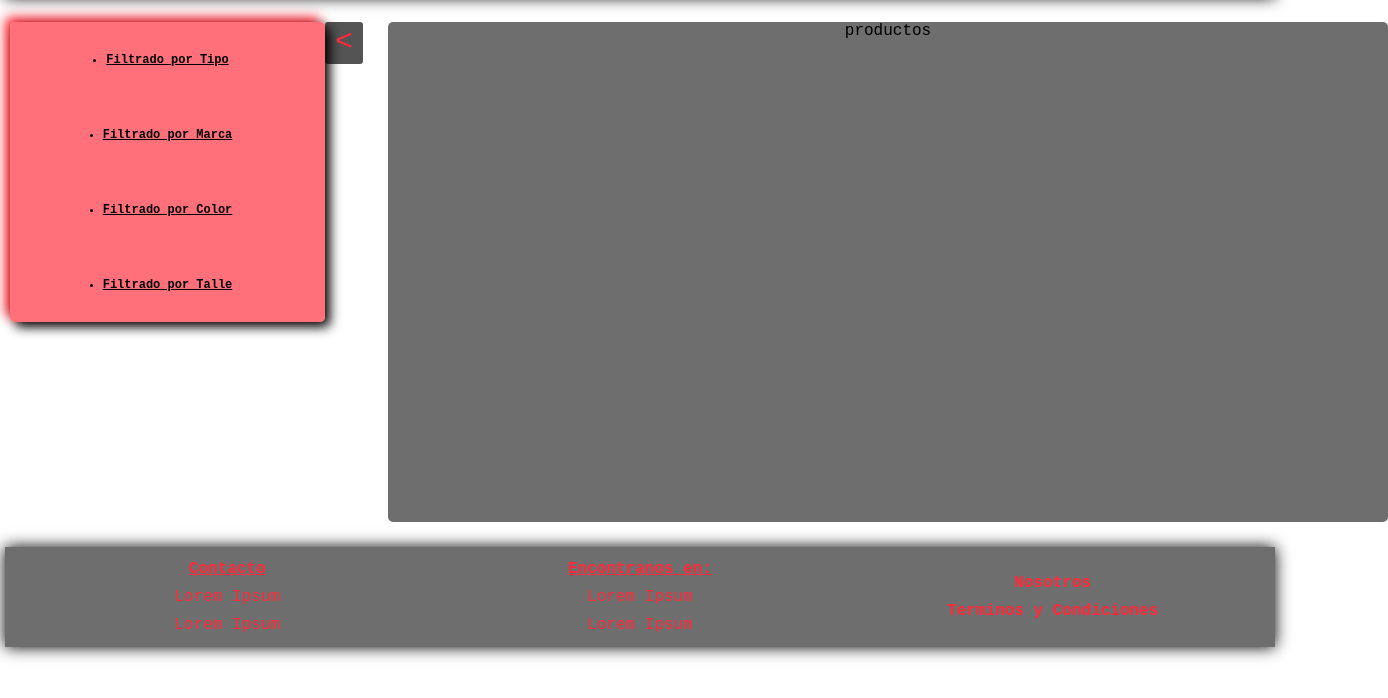
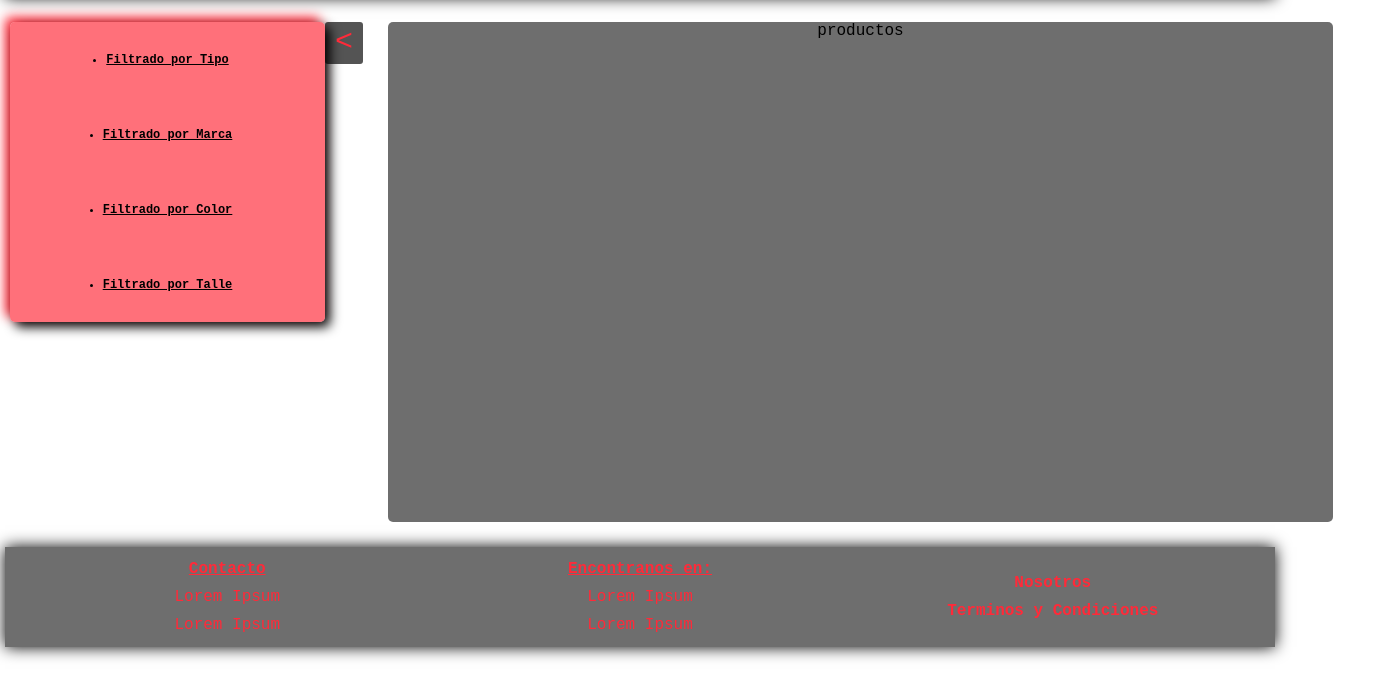
Before and after one commit to matalala/Victor-cavallo, a plain HTML site: page index.html in a window 1280 px wide. Shown: the part 98-796 px from the top of the page, 1388 px wide, since content can reach past the window. Drawn offline with Linux system fonts and the light colour scheme; a web font is replaced by a local one.

Commit message:
corrijiendo error en div productos

```diff
--- a/style/style.css
+++ b/style/style.css
@@ -127,7 +127,7 @@
 .contenedor-productos {
     display: grid;
     grid-column: 3;
-    width: 1000px;
+    width: auto;
     justify-content: center;
     background-color: #00000091;
     border-radius: 5px;
```
